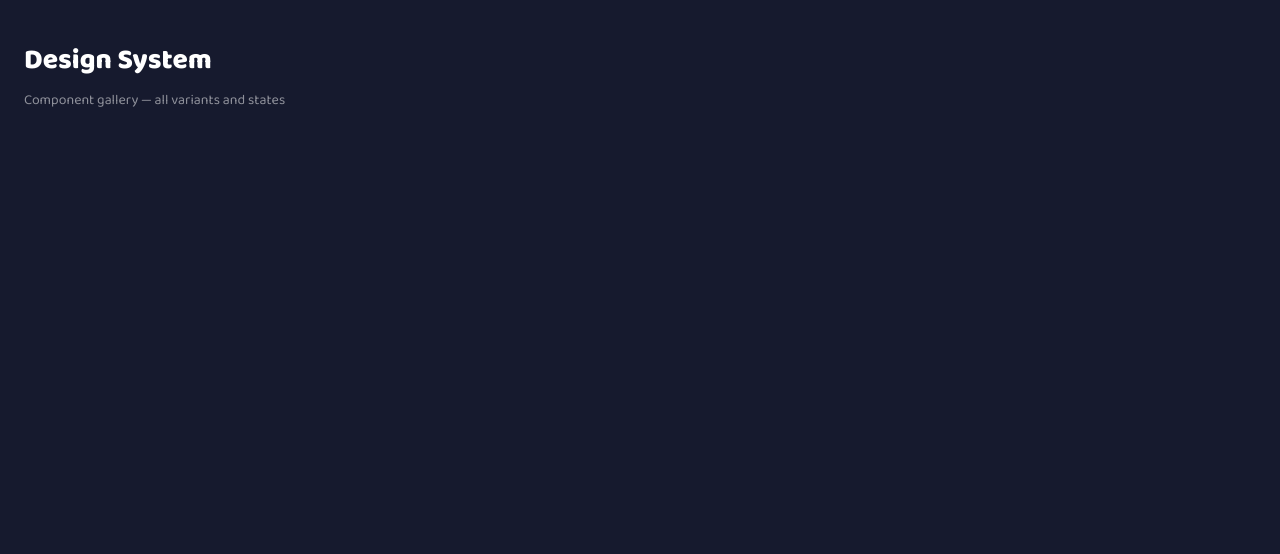
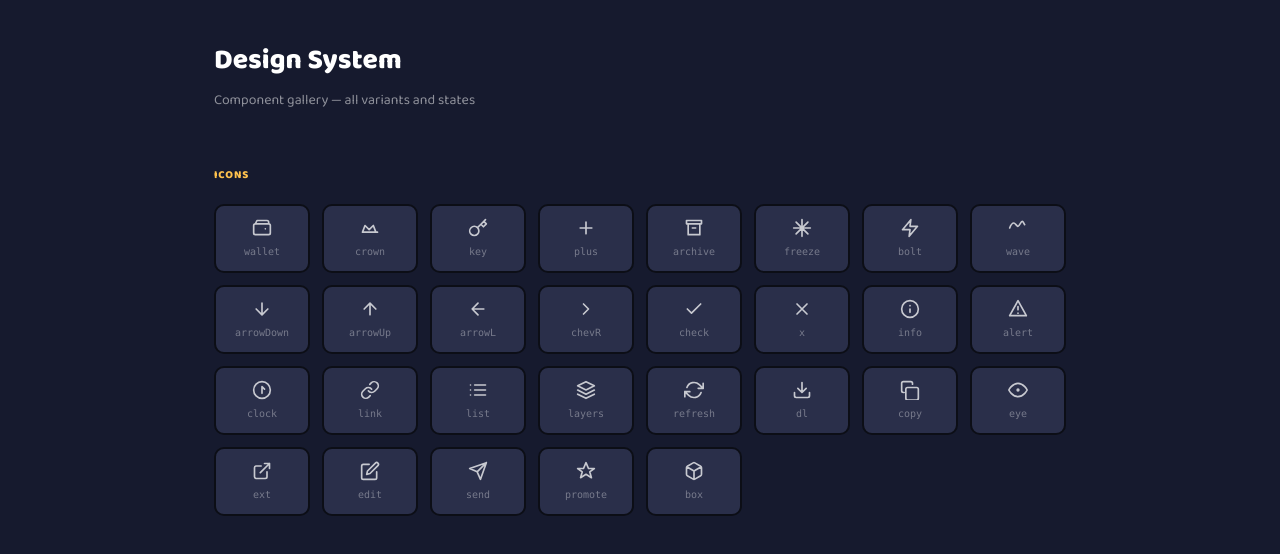
Before and after one commit to rtmkvtn/tron-ctl, a Next.js app: page /dev/components in a window 1280 px wide. Shown: the top 554 px of the page. Built offline with nearby package versions, Linux system fonts and the light colour scheme.

Commit message:
feat(ui): TIcon — 27-icon hand-drawn inline SVG map
Single component with IconName union type and paths lookup.
All icons stroke-based (fill=none, strokeWidth=2, round caps/joins).
/dev/components Icons section shows full grid with names.

Closes #3

```diff
--- a/app/dev/components/page.tsx
+++ b/app/dev/components/page.tsx
@@ -1,13 +1,42 @@
+import { TIcon } from '@/src/shared/ui'
+import type { IconName } from '@/src/shared/ui'
+
+const ALL_ICONS: IconName[] = [
+  'wallet','crown','key','plus','archive','freeze','bolt','wave',
+  'arrowDown','arrowUp','arrowL','chevR','check','x','info','alert',
+  'clock','link','list','layers','refresh','dl','copy','eye',
+  'ext','edit','send','promote','box',
+]
+
+function Section({ title, children }: { title: string; children: React.ReactNode }) {
+  return (
+    <section style={{ marginBottom: 56 }}>
+      <h2 style={{ fontSize: 11, fontWeight: 800, letterSpacing: '.08em', textTransform: 'uppercase', color: 'var(--w-amber)', marginBottom: 20 }}>
+        {title}
+      </h2>
+      {children}
+    </section>
+  )
+}
+
 export default function DesignSystemPage() {
   return (
-    <main style={{ minHeight: '100vh', background: 'var(--bg)', padding: '40px 24px' }}>
-      <h1 style={{ fontFamily: 'var(--font-baloo), system-ui', fontSize: 28, fontWeight: 800, color: 'var(--txt)', marginBottom: 8 }}>
-        Design System
-      </h1>
-      <p style={{ color: 'var(--txt-3)', fontSize: 14, marginBottom: 48 }}>
-        Component gallery — all variants and states
-      </p>
-      {/* sections added per issue */}
+    <main style={{ minHeight: '100vh', background: 'var(--bg)', padding: '40px 24px', maxWidth: 900, margin: '0 auto' }}>
+      <h1 style={{ fontSize: 28, fontWeight: 800, color: 'var(--txt)', marginBottom: 8 }}>Design System</h1>
+      <p style={{ color: 'var(--txt-3)', fontSize: 14, marginBottom: 56 }}>Component gallery — all variants and states</p>
+
+      <Section title="Icons">
+        <div style={{ display: 'grid', gridTemplateColumns: 'repeat(auto-fill, minmax(90px, 1fr))', gap: 12 }}>
+          {ALL_ICONS.map(name => (
+            <div key={name} style={{ display: 'flex', flexDirection: 'column', alignItems: 'center', gap: 6, padding: '12px 8px', background: 'var(--surf)', border: '2px solid var(--ink)', borderRadius: 10 }}>
+              <TIcon n={name} s={20} style={{ color: 'var(--txt-2)' }} />
+              <span style={{ fontSize: 10, color: 'var(--txt-faint)', fontFamily: 'var(--font-mono)', textAlign: 'center' }}>{name}</span>
+            </div>
+          ))}
+        </div>
+      </Section>
+
+      {/* further sections added per issue */}
     </main>
   )
 }
--- /dev/null
+++ b/src/shared/ui/TIcon.tsx
@@ -0,0 +1,69 @@
+import type { CSSProperties } from 'react'
+
+export type IconName =
+  | 'wallet' | 'crown' | 'key' | 'plus' | 'archive' | 'freeze' | 'bolt' | 'wave'
+  | 'arrowDown' | 'arrowUp' | 'arrowL' | 'chevR' | 'check' | 'x' | 'info' | 'alert'
+  | 'clock' | 'link' | 'list' | 'layers' | 'refresh' | 'dl' | 'copy' | 'eye'
+  | 'ext' | 'edit' | 'send' | 'promote' | 'box'
+
+const paths: Record<IconName, string | string[]> = {
+  wallet:    'M20 7H4a2 2 0 0 0-2 2v9a2 2 0 0 0 2 2h16a2 2 0 0 0 2-2V9a2 2 0 0 0-2-2zm0 0V5a2 2 0 0 0-2-2H6L4 7M16 13h.01',
+  crown:     'M3 17l3-8 5 5 5-5 3 8H3zM3 17h18',
+  key:       'M21 2l-2 2m-7.61 7.61a5.5 5.5 0 1 1-7.778 7.778 5.5 5.5 0 0 1 7.777-7.777zm0 0L15.5 7.5m0 0 3 3L22 7l-3-3m-3.5 3.5L19 4',
+  plus:      'M12 5v14M5 12h14',
+  archive:   'M3 3h18v4H3zM5 7v13h14V7M10 12h4',
+  freeze:    'M12 2v20M4.93 4.93l14.14 14.14M2 12h20M4.93 19.07 19.07 4.93',
+  bolt:      'M13 2 3 14h9l-1 8 10-12h-9l1-8z',
+  wave:      'M2 12c1.5-4 3.5-6 5-6s3.5 4 5 4 3.5-6 5-6 1.5 2 3 4',
+  arrowDown: 'M12 5v14m-7-7 7 7 7-7',
+  arrowUp:   'M12 19V5m-7 7 7-7 7 7',
+  arrowL:    'M19 12H5m7-7-7 7 7 7',
+  chevR:     'M9 18l6-6-6-6',
+  check:     'M20 6 9 17l-5-5',
+  x:         'M18 6 6 18M6 6l12 12',
+  info:      'M12 22c5.523 0 10-4.477 10-10S17.523 2 12 2 2 6.477 2 12s4.477 10 10 10zM12 8h.01M12 12v4',
+  alert:     'M12 2 2 20h20L12 2zM12 9v4m0 4h.01',
+  clock:     'M12 22c5.523 0 10-4.477 10-10S17.523 2 12 2 2 6.477 2 12s4.477 10 10 10zm0-6V8l3 3',
+  link:      'M10 13a5 5 0 0 0 7.54.54l3-3a5 5 0 0 0-7.07-7.07l-1.72 1.71M14 11a5 5 0 0 0-7.54-.54l-3 3a5 5 0 0 0 7.07 7.07l1.71-1.71',
+  list:      'M8 6h13M8 12h13M8 18h13M3 6h.01M3 12h.01M3 18h.01',
+  layers:    'M12 2 2 7l10 5 10-5-10-5zM2 17l10 5 10-5M2 12l10 5 10-5',
+  refresh:   'M23 4v6h-6M1 20v-6h6M3.51 9a9 9 0 0 1 14.85-3.36L23 10M1 14l4.64 4.36A9 9 0 0 0 20.49 15',
+  dl:        'M21 15v4a2 2 0 0 1-2 2H5a2 2 0 0 1-2-2v-4M7 10l5 5 5-5M12 15V3',
+  copy:      'M20 9H9a2 2 0 0 0-2 2v11a2 2 0 0 0 2 2h11a2 2 0 0 0 2-2V11a2 2 0 0 0-2-2zM5 15H4a2 2 0 0 1-2-2V4a2 2 0 0 1 2-2h9a2 2 0 0 1 2 2v1',
+  eye:       'M1 12s4-8 11-8 11 8 11 8-4 8-11 8-11-8-11-8zm10 0a1 1 0 1 0 2 0 1 1 0 0 0-2 0z',
+  ext:       'M18 13v6a2 2 0 0 1-2 2H5a2 2 0 0 1-2-2V8a2 2 0 0 1 2-2h6M15 3h6v6M10 14 21 3',
+  edit:      'M11 4H4a2 2 0 0 0-2 2v14a2 2 0 0 0 2 2h14a2 2 0 0 0 2-2v-7M18.5 2.5a2.121 2.121 0 0 1 3 3L12 15l-4 1 1-4 9.5-9.5z',
+  send:      'M22 2 11 13M22 2 15 22 11 13 2 9l20-7z',
+  promote:   'M12 2l3 7h7l-5.5 4 2 7L12 16l-6.5 4 2-7L2 9h7l3-7z',
+  box:       'M21 16V8a2 2 0 0 0-1-1.73l-7-4a2 2 0 0 0-2 0l-7 4A2 2 0 0 0 3 8v8a2 2 0 0 0 1 1.73l7 4a2 2 0 0 0 2 0l7-4A2 2 0 0 0 21 16zM3.27 6.96 12 12.01l8.73-5.05M12 22.08V12',
+}
+
+interface TIconProps {
+  n: IconName
+  s?: number
+  style?: CSSProperties
+  className?: string
+}
+
+export function TIcon({ n, s = 16, style, className }: TIconProps) {
+  const d = paths[n]
+  return (
+    <svg
+      width={s}
+      height={s}
+      viewBox="0 0 24 24"
+      fill="none"
+      stroke="currentColor"
+      strokeWidth={2}
+      strokeLinecap="round"
+      strokeLinejoin="round"
+      style={style}
+      className={className}
+      aria-hidden="true"
+    >
+      {Array.isArray(d)
+        ? d.map((p, i) => <path key={i} d={p} />)
+        : <path d={d} />}
+    </svg>
+  )
+}
--- a/src/shared/ui/index.ts
+++ b/src/shared/ui/index.ts
@@ -1 +1,2 @@
-// barrel — populated as components are added
+export { TIcon } from './TIcon'
+export type { IconName } from './TIcon'
```
